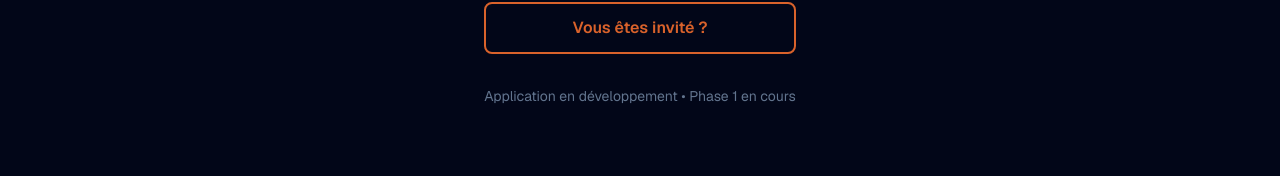
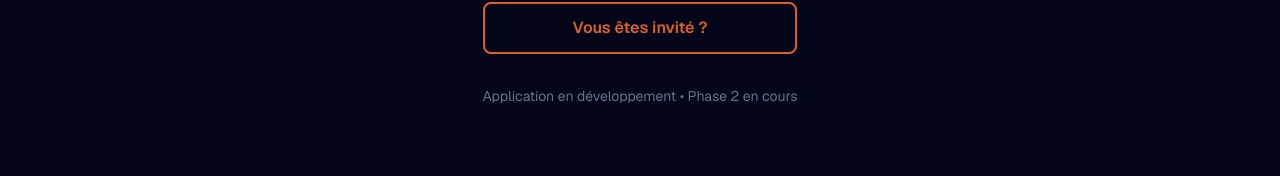
Before and after one commit to samuelathlan/kemia-motors, a Next.js app: page / in a window 1280 px wide. Shown: the part 512-688 px from the top of the page. Built offline with nearby package versions, Linux system fonts and the light colour scheme.

Commit message:
fix: rebuild prod for cache issue

```diff
--- a/app/page.tsx
+++ b/app/page.tsx
@@ -47,7 +47,7 @@ export default function Home() {
           </div>
 
           <p className="text-slate-500 text-sm mt-8">
-            Application en développement • Phase 1 en cours
+            Application en développement • Phase 2 en cours
           </p>
         </div>
       </div>
```
